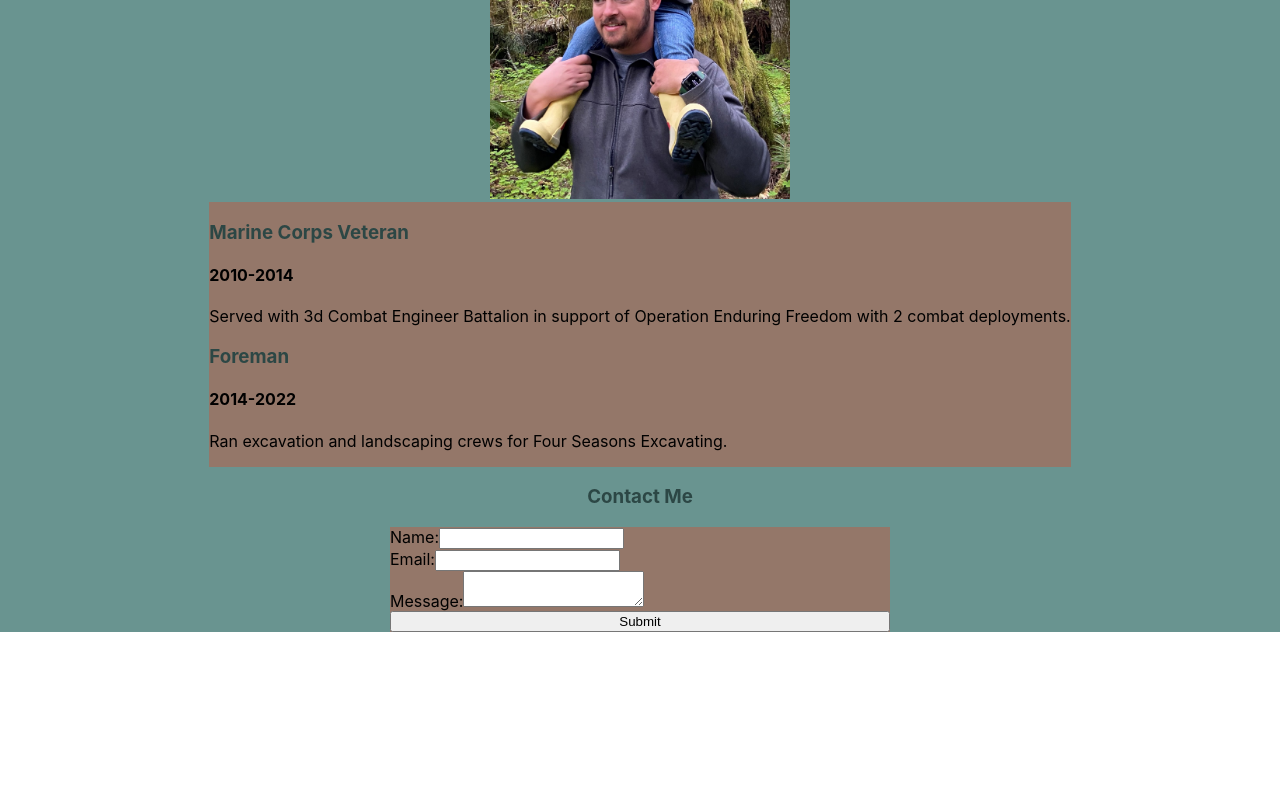
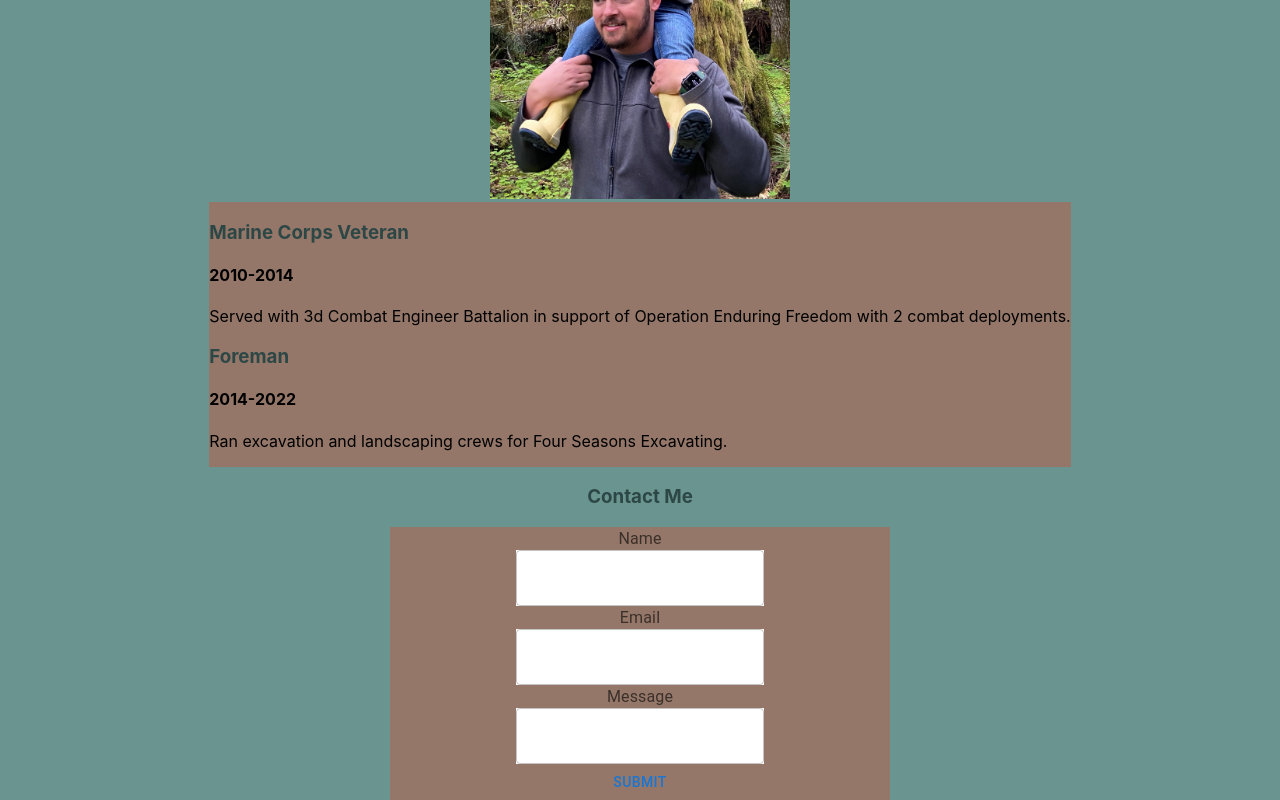
Before and after one commit to j-davitt/portfolio, a React (Create React App) app: page /about in a window 1280 px wide. Shown: the part 270-1070 px from the top of the page. Before the commit the page ends 902 px from the top, so only its background shows below. Built offline with nearby package versions, Linux system fonts and the light colour scheme.

Commit message:
refactor contact form and change favicon

```diff
--- a/public/index.html
+++ b/public/index.html
@@ -2,7 +2,7 @@
 <html lang="en">
   <head>
     <meta charset="utf-8" />
-    <link rel="icon" href="%PUBLIC_URL%/favicon.ico" />
+    <link rel="icon" href="%PUBLIC_URL%/favicon.png" />
     <meta name="viewport" content="width=device-width, initial-scale=1" />
     <meta name="theme-color" content="#000000" />
     <meta
@@ -24,7 +24,7 @@
       work correctly both with client-side routing and a non-root public URL.
       Learn how to configure a non-root public URL by running `npm run build`.
     -->
-    <title>React App</title>
+    <title>Joe D</title>
   </head>
   <body>
     <noscript>You need to enable JavaScript to run this app.</noscript>
--- a/src/Components/About/index.js
+++ b/src/Components/About/index.js
@@ -1,10 +1,18 @@
-import { Box } from '@mui/material';
+import { Box, TextField, Button, FormControl, FormLabel, Typography } from '@mui/material';
 import photo from '../../assets/AboutPic.jpg';
+import { useState } from 'react';
+
 
 
 const About = () => {
+  const [formName, setFormName] = useState('');
+  const [formEmail, setFormEmail] = useState('');
+  const [formMessage, setFormMessage] = useState('');
+  const [formSubmitted, setFormSubmitted] = useState(false);
+
   const handleSubmit = (event) => {
     event.preventDefault();
+    setFormSubmitted(true);
     // Handle form submission here
   };
 
@@ -37,24 +45,46 @@ const About = () => {
           width: 500,
           backgroundColor: '#947769'
         }}>
-          <form onSubmit={handleSubmit} style={{
-            display: 'flex',
-            flexDirection: 'column',
-          }}>
-            <label>
-              Name:
-              <input type="text" name="name" />
-            </label>
-            <label>
-              Email:
-              <input type="email" name="email" />
-            </label>
-            <label>
-              Message:
-              <textarea name="message" />
-            </label>
-            <button type="submit">Submit</button>
-          </form>
+          {formSubmitted ? (
+            <Box sx={{
+              height: 200,
+              display: 'flex',
+              flexDirection: 'column',
+              justifyContent: 'center',
+              alignItems: 'center',
+            }}>
+              <Typography>Thank you!</Typography>
+            </Box>
+          ) : (
+            <FormControl style={{
+              display: 'flex',
+              flexDirection: 'column',
+              justifyContent: 'center',
+              alignItems: 'center',
+            }}>
+              <FormLabel>Name</FormLabel>
+              <TextField
+                onChange={(e) => setFormName(e.target.value)}
+                sx={{
+                  backgroundColor: '#fff',
+                }}
+              />
+              <FormLabel>Email</FormLabel>
+              <TextField
+                onChange={(e) => setFormEmail(e.target.value)}
+                sx={{
+                  backgroundColor: '#fff',
+                }} />
+              <FormLabel>Message</FormLabel>
+              <TextField
+                onChange={(e) => setFormMessage(e.target.value)}
+                sx={{
+                  backgroundColor: '#fff',
+                }} />
+
+              <Button type="submit" onClick={handleSubmit}>Submit</Button>
+            </FormControl>
+          )}
         </Box>
       </div>
     </>
```
Also changed, not shown: public/favicon.png (added), 1 other file (tests, documents, lock files or other folders).
